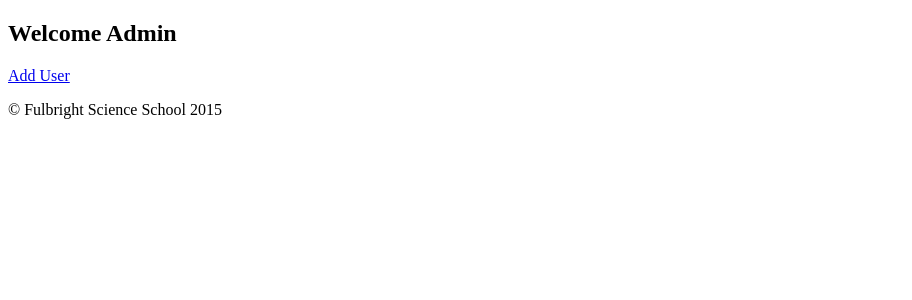
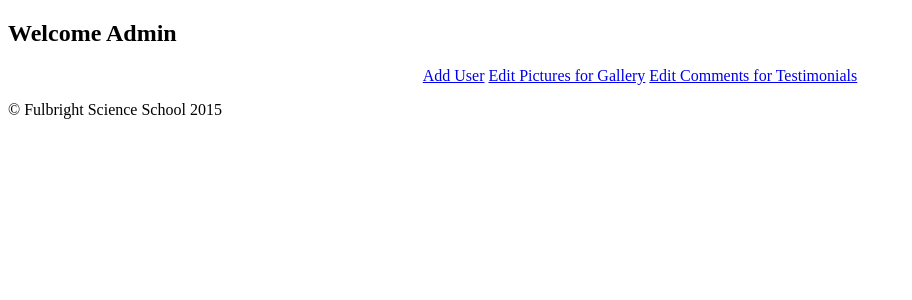
Before and after one commit to joegeneq/apc-softdev-it111-09, a Yii app: template application/fulbright_aps/backend/views/site/index.php in a window 1280 px wide. Shown: the top 300 px of the page, without its empty margins (0-912 px from the left). Run offline with PHP 8.4 and a stand-in for Yii, Linux system fonts and the light colour scheme; the template is opened without the code that fills it, so the values that code supplies are empty; some libraries are stand-ins or nearby versions.

Commit message:
Added comments for reference in the backend/views/site/index.php

```diff
--- a/application/fulbright_aps/backend/views/site/index.php
+++ b/application/fulbright_aps/backend/views/site/index.php
@@ -15,8 +15,20 @@ $this->title = 'Fulbright Science School/Backend Admin';
 
     </div>
 
-    <div class="body-content">
+    <div class="body-content" align="center">
 
      <?= Html::a('Add User', ['site/signup'], ['class'=>'btn btn-success']) ?>
+
+
+     <!-- Section for Uploading and Editing of Gallery -->
+     <?= Html::a('Edit Pictures for Gallery', ['site/'], ['class'=>'btn btn-success']) ?>
+
+
+
+     <!-- Section for Editing and Adding of Comments -->
+     <?= Html::a('Edit Comments for Testimonials', ['site/'], ['class'=>'btn btn-success']) ?>
+
+
+
     </div>
 </div>
```
